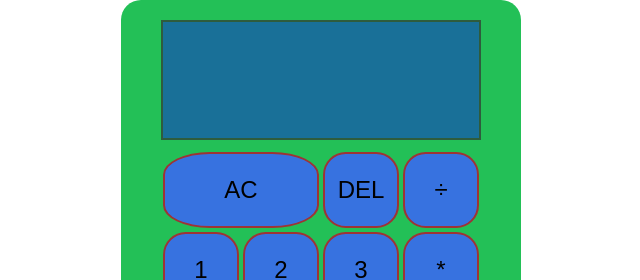
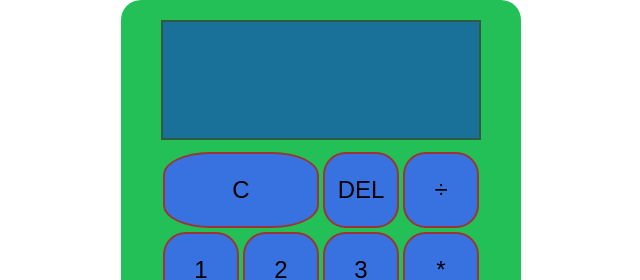
Before and after one commit to MandoKiller/Calculadora, a plain HTML site: page index.html in a window 1280 px wide. Shown: the top 280 px of the page, 319-959 px from the left. Drawn offline with Linux system fonts and the light colour scheme.

Commit message:
Update index.html

```diff
--- a/index.html
+++ b/index.html
@@ -16,7 +16,7 @@
                 <div class="valor-superior" data-valor-superior></div>
                <div class="valor-inferior" data-valor-inferior></div>
             </div>
-        <button class="span2" data-borrar-todo>AC</button>
+        <button class="span2" data-borrar-todo>C</button>
         <button data-borrar>DEL</button>
         <button data-operador>÷</button>
         <button data-numero >1</button>
```
